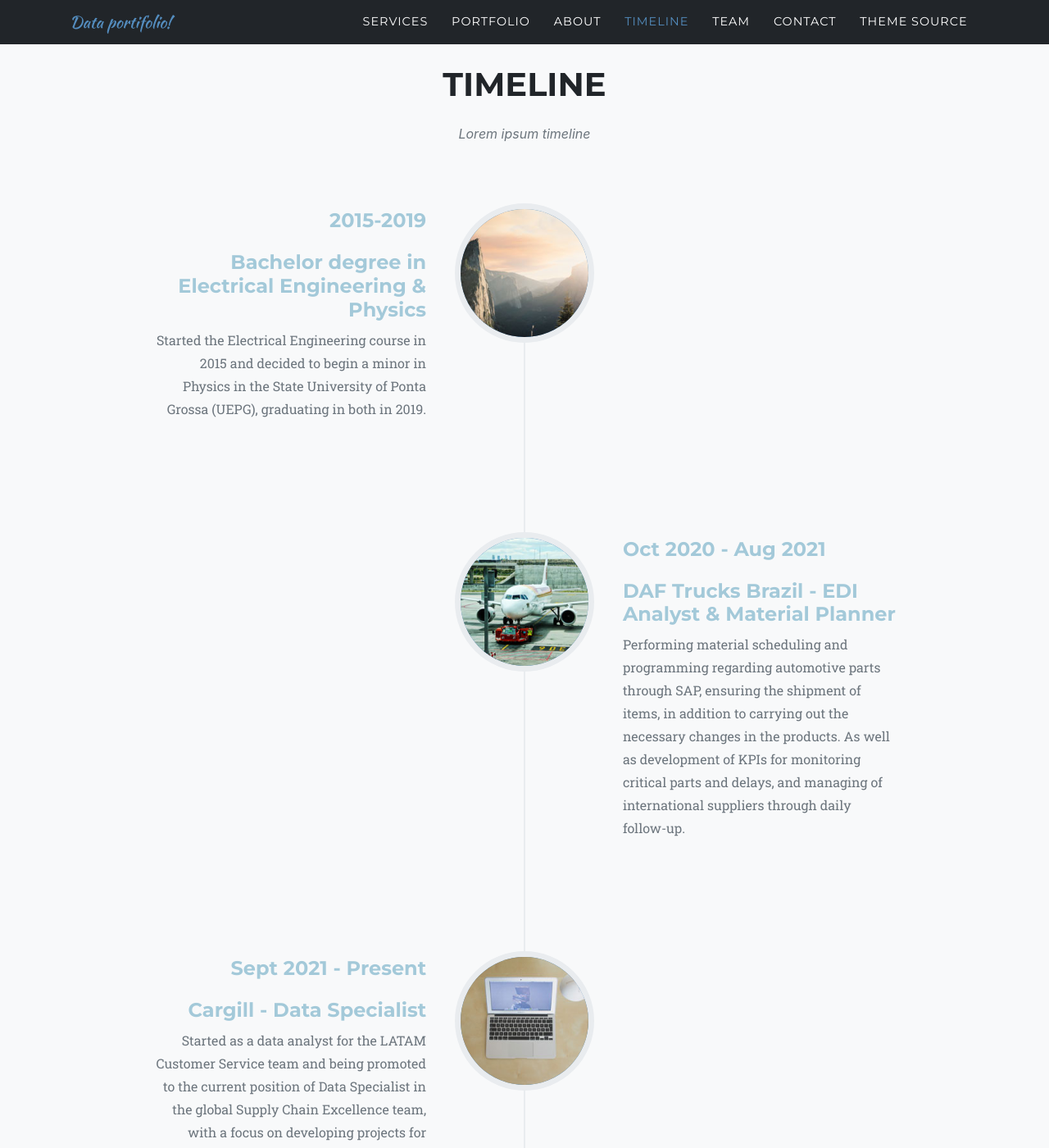
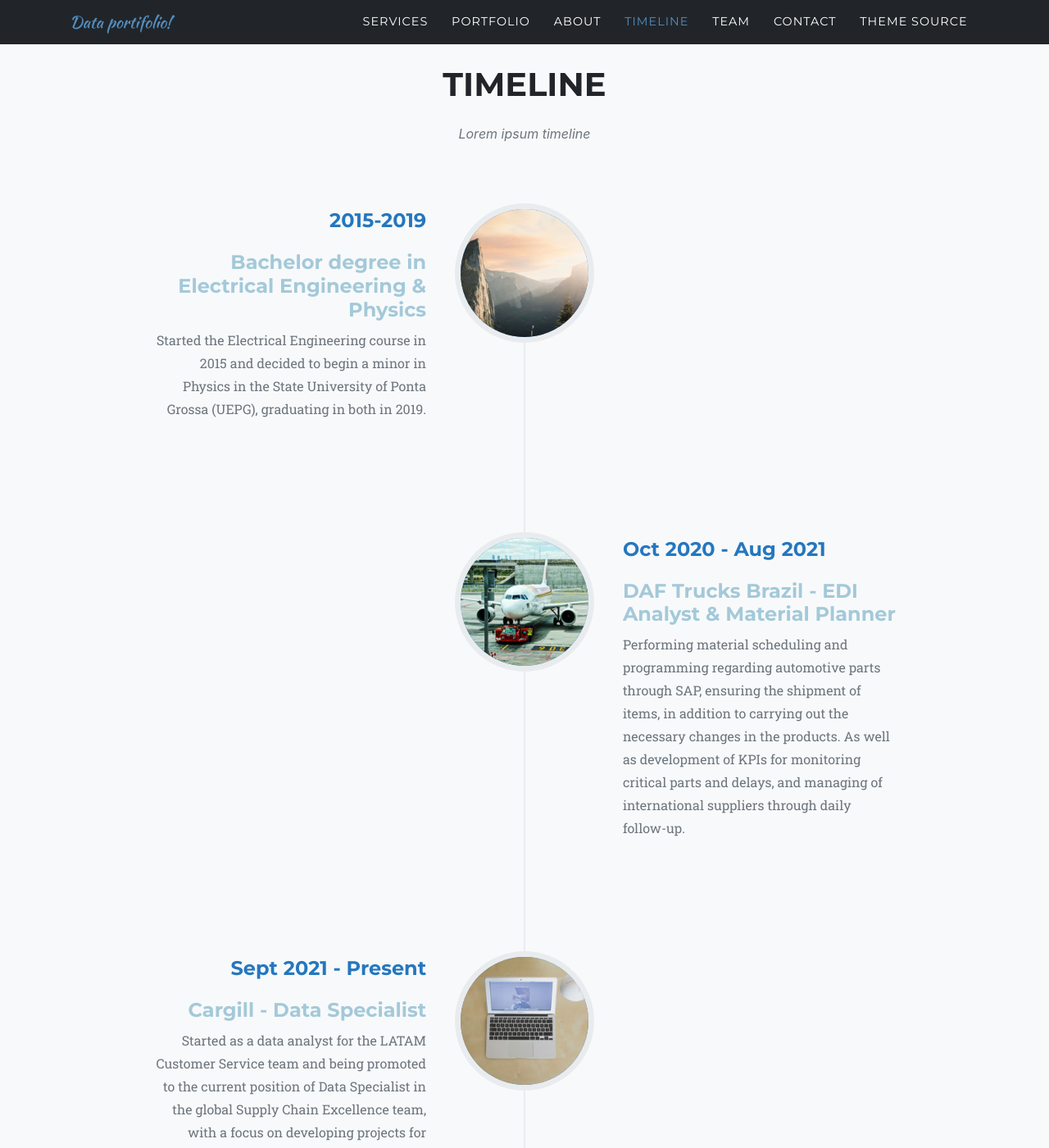
Before and after one commit to lcszarpellon/lucas_zarpellon-Portfolio, a Jekyll site: the page built from index.md, in a window 1280 px wide and 1400 px high, scrolled down 3375 px. Shown: the whole window at 82% size. Built offline with Jekyll 4.4.1, drawn with Linux system fonts in a browser that asks for light colours; some web fonts are replaced.

Commit message:
Update _timeline.scss

```diff
--- a/_sass/layout/_timeline.scss
+++ b/_sass/layout/_timeline.scss
@@ -86,9 +86,10 @@
   .timeline-heading {
     h4 {
       margin-top: 0;
-      color: $white;//inherit;
+      color: $black;//inherit;
       &.subheading {
         text-transform: none;
+        color: $white;//inherit;
       }
     }
   }
```
